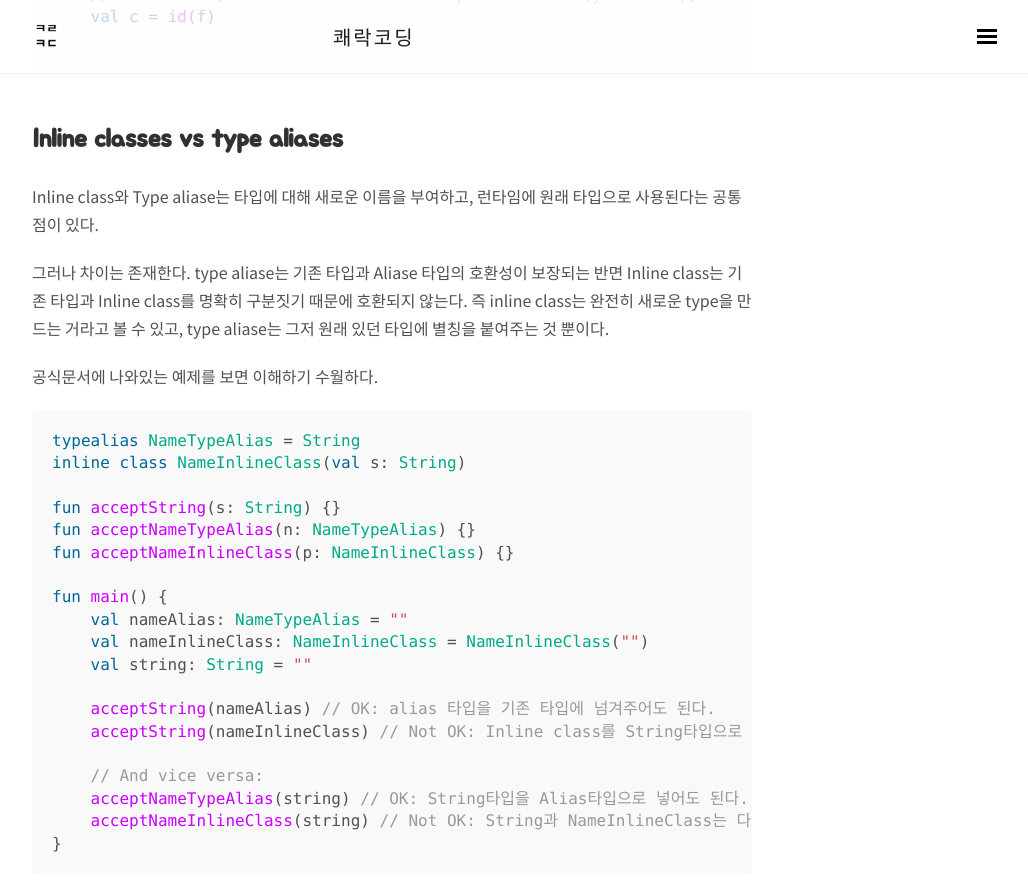
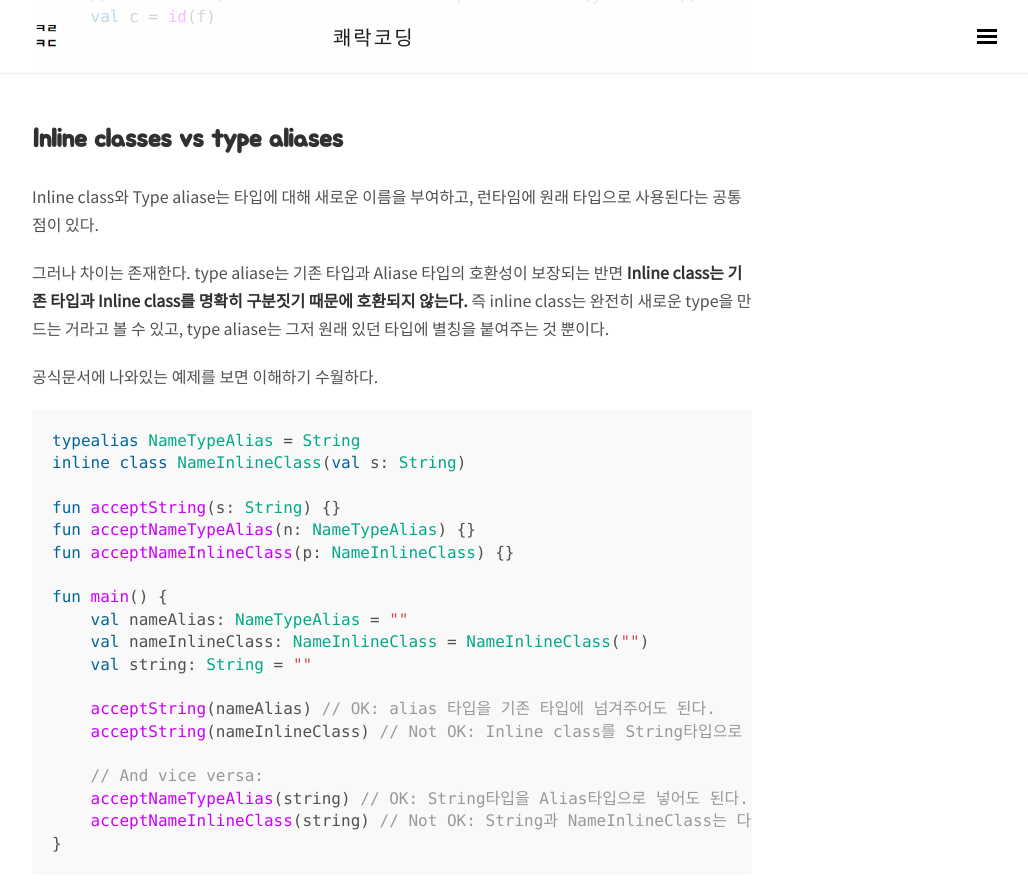
Before and after one commit to wooooooak/wooooooak.github.io, a Jekyll site: the page built from _posts/kotlin/2021-01-03-inline_class.md, in a window 1280 px wide and 900 px high, scrolled down 1712 px. Shown: the top 891 px of the window, without its empty margins (248-1276 px from the left). Built offline with Jekyll 4.4.1, drawn with Linux system fonts in a browser that asks for light colours; nearby versions of some CDN libraries; some web fonts are replaced; comment, search, counter and statistics services are not loaded.

```diff
--- a/_posts/kotlin/2021-01-03-inline_class.md
+++ b/_posts/kotlin/2021-01-03-inline_class.md
@@ -69,7 +69,7 @@ fun main() {
 
 Inline class와 Type aliase는 타입에 대해 새로운 이름을 부여하고, 런타임에 원래 타입으로 사용된다는 공통점이 있다.
 
-그러나 차이는 존재한다. type aliase는 기존 타입과 Aliase 타입의 호환성이 보장되는 반면 Inline class는 기존 타입과 Inline class를 명확히 구분짓기 때문에 호환되지 않는다. 즉 inline class는 완전히 새로운 type을 만드는 거라고 볼 수 있고, type aliase는 그저 원래 있던 타입에 별칭을 붙여주는 것 뿐이다.
+그러나 차이는 존재한다. type aliase는 기존 타입과 Aliase 타입의 호환성이 보장되는 반면 **Inline class는 기존 타입과 Inline class를 명확히 구분짓기 때문에 호환되지 않는다.** 즉 inline class는 완전히 새로운 type을 만드는 거라고 볼 수 있고, type aliase는 그저 원래 있던 타입에 별칭을 붙여주는 것 뿐이다.
 
 공식문서에 나와있는 예제를 보면 이해하기 수월하다.
 
```
